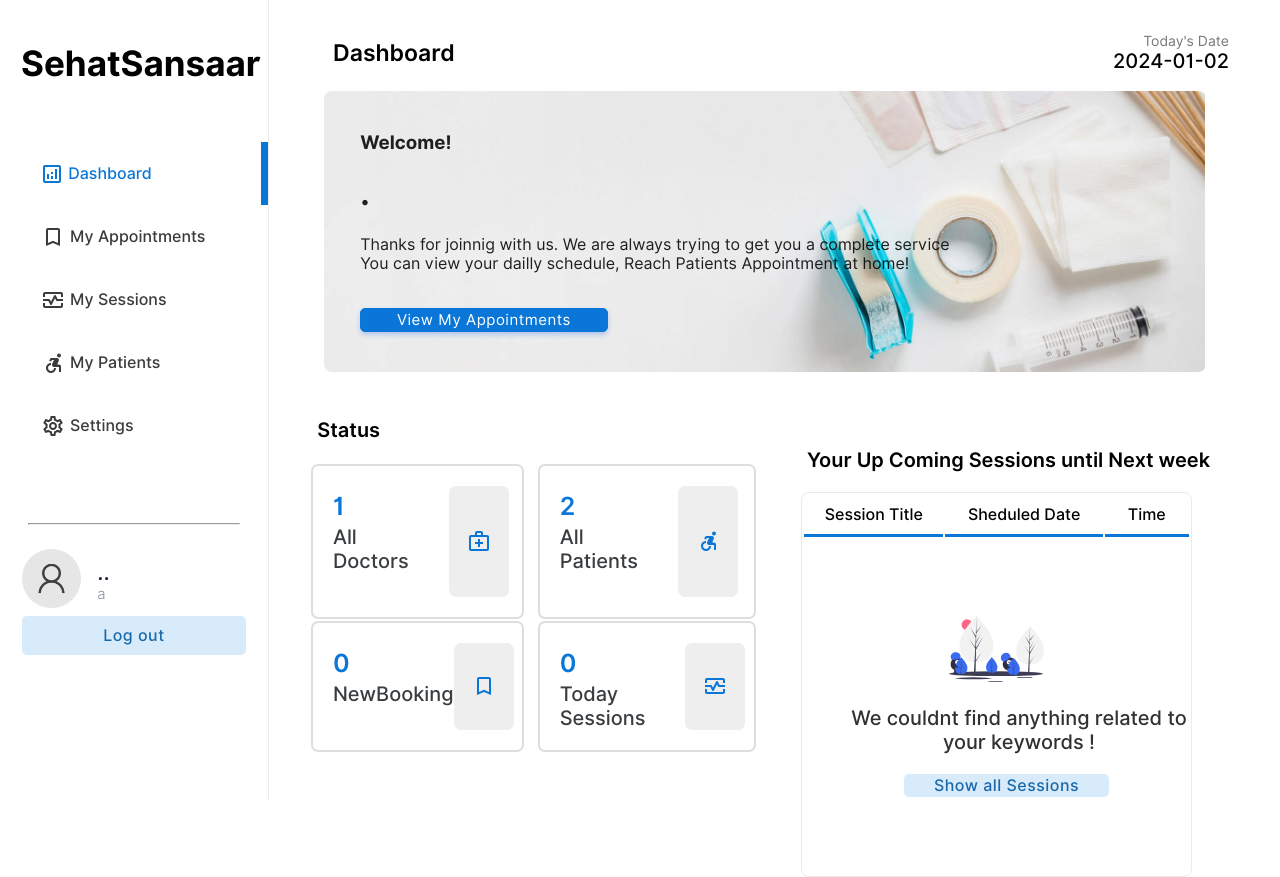
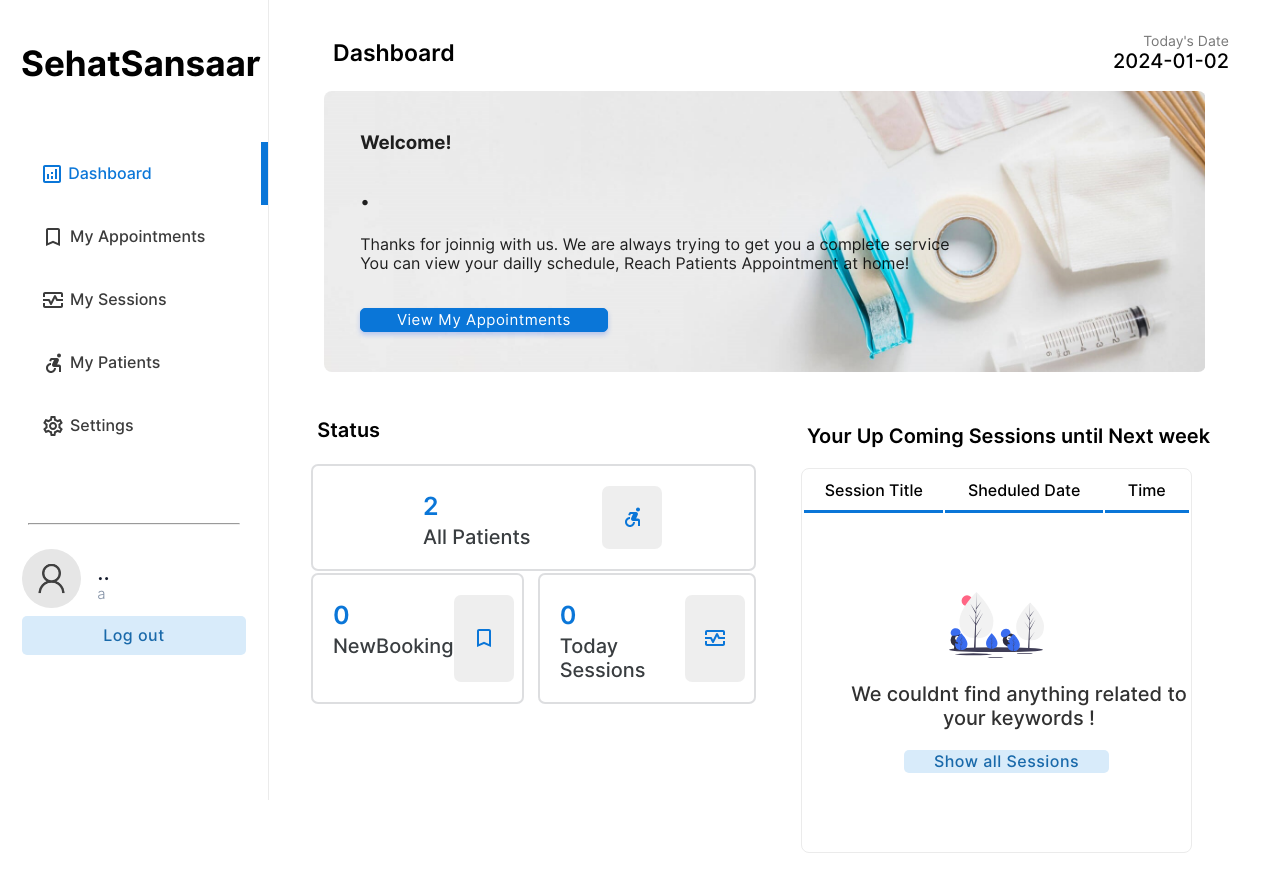
Before and after one commit to Sehat-Sansar/main-site, a PHP site: page /doctor/index.php in a window 1280 px wide. After the commit the page ends 853 px from the top, so only its background shows below. Run offline with PHP 8.4, Linux system fonts and the light colour scheme; a user stored in the database is signed in; data comes from the database, SQL or seed files in the repository; data that the repository does not hold is empty.

Commit message:
Doctor Login Dashboard Status Patients Details    Upload Prescription ka option

```diff
--- a/doctor/index.php
+++ b/doctor/index.php
@@ -197,7 +197,7 @@
                                                 </td>
                                             </tr>
                                             <tr>
-                                                <td style="width: 25%;">
+                                                <!-- <td style="width: 25%;">
                                                     <div  class="dashboard-items"  style="padding:20px;margin:auto;width:95%;display: flex">
                                                         <div>
                                                                 <div class="h1-dashboard">
@@ -209,14 +209,14 @@
                                                         </div>
                                                                 <div class="btn-icon-back dashboard-icons" style="background-image: url('../img/icons/doctors-hover.svg');"></div>
                                                     </div>
-                                                </td>
-                                                <td style="width: 25%;">
-                                                    <div  class="dashboard-items"  style="padding:20px;margin:auto;width:95%;display: flex;">
-                                                        <div>
+                                                </td> -->
+                                                <td colspan=2 style="width: 25%;">
+                                                    <div  class="dashboard-items"  style="padding:20px;margin:auto;width:97.5%;display: flex;">
+                                                        <div style="margin-left:90px;">
                                                                 <div class="h1-dashboard">
                                                                     <?php    echo $patientrow->num_rows  ?>
                                                                 </div><br>
-                                                                <div class="h3-dashboard">
+                                                                <div class="h3-dashboard" >
                                                                     All Patients &nbsp;&nbsp;&nbsp;&nbsp;&nbsp;
                                                                 </div>
                                                         </div>
--- a/index.html
+++ b/index.html
@@ -7,6 +7,7 @@
     <link rel="stylesheet" href="css/animations.css">
     <link rel="stylesheet" href="css/main.css">
     <link rel="stylesheet" href="css/index.css">
+    <link rel="stylesheet" href="https://fonts.googleapis.com/css2?family=Material+Symbols+Outlined:opsz,wght,FILL,GRAD@24,400,0,0" />
     <title>SehatSansaar</title>
     <style>
         table{
```
Also changed, not shown: doctor/patient.php (+19 -16 lines), doctor/schedule.php (+5 -2 lines), img/icons/prescribe.svg (added).
